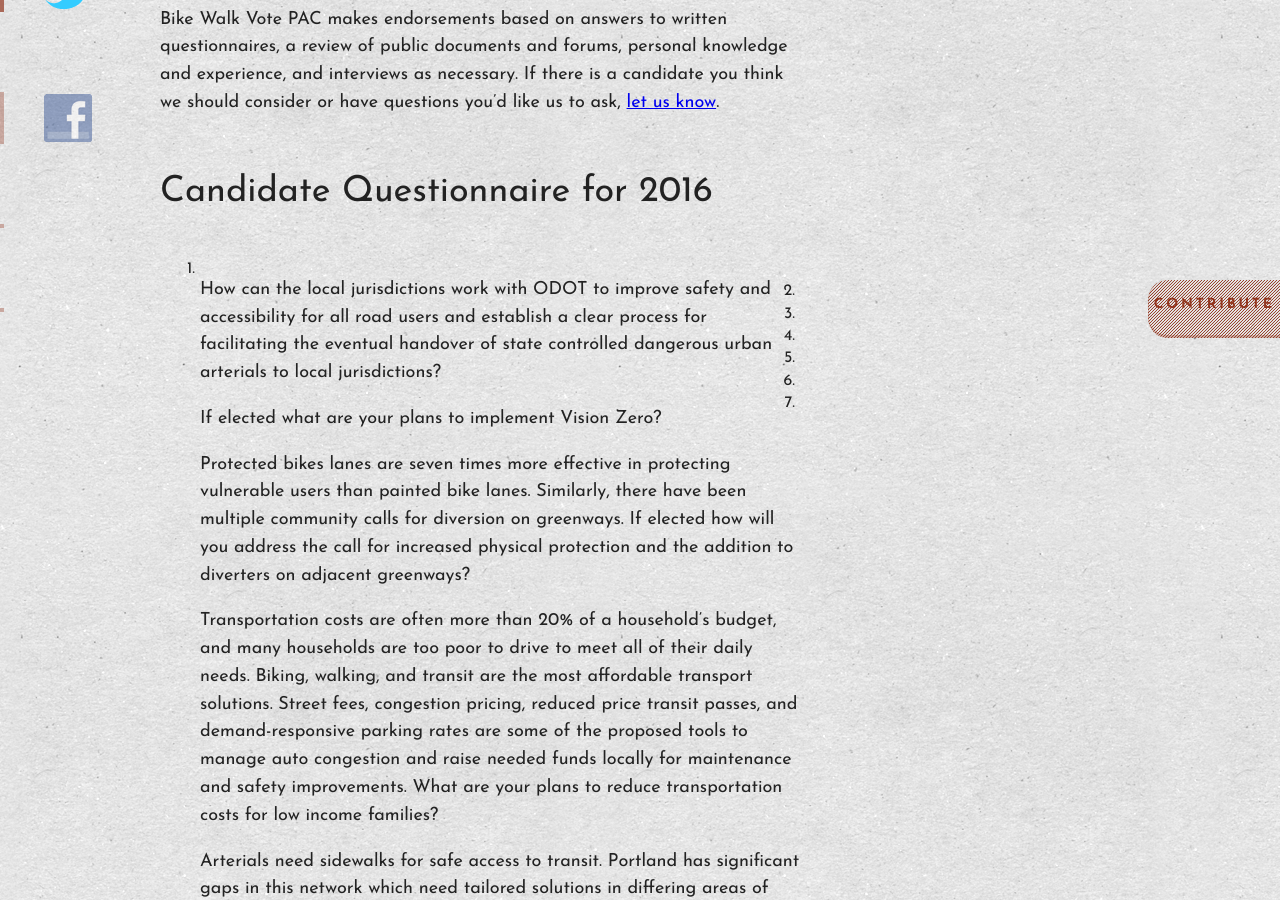
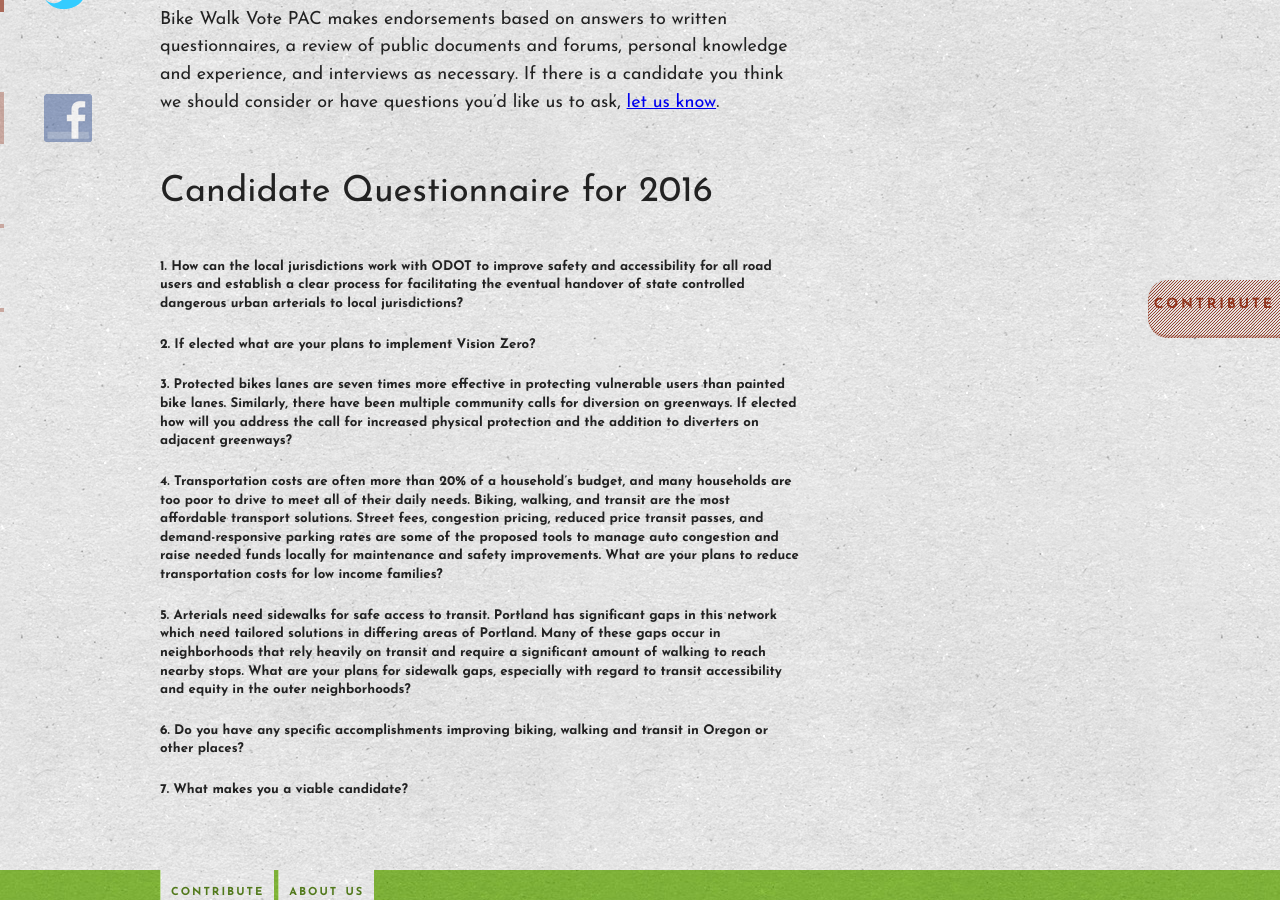
Before and after one commit to bikewalkvote/bikewalkvote.github.io, a Jekyll site: the page built from candidates.md, in a window 1280 px wide and 900 px high, scrolled down 304 px. Built offline with Jekyll 4.4.1, drawn with Linux system fonts in a browser that asks for light colours; nearby versions of some CDN libraries; Markdown is read by kramdown in place of the engine named in the settings; comment, search, counter and statistics services are not loaded; some of the changed text lies outside the part shown.

Commit message:
use headers for temporary formatting

```diff
--- a/candidates.md
+++ b/candidates.md
@@ -15,16 +15,10 @@ we should consider or have questions you'd like us to ask,
 
 ## Candidate Questionnaire for 2016
 
-1. How can the local jurisdictions work with ODOT to improve safety and accessibility for all road users and establish a clear process for facilitating the eventual handover of state controlled dangerous urban arterials to local jurisdictions?
-
-2. If elected what are your plans to implement Vision Zero?
-
-3. Protected bikes lanes are seven times more effective in protecting vulnerable users than painted bike lanes. Similarly, there have been multiple community calls for diversion on greenways. If elected how will you address the call for increased physical protection and the addition to diverters on adjacent greenways?
-
-4. Transportation costs are often more than 20% of a household’s budget, and many households are too poor to drive to meet all of their daily needs. Biking, walking, and transit are the most affordable transport solutions. Street fees, congestion pricing, reduced price transit passes, and demand-responsive parking rates are some of the proposed tools to manage auto congestion and raise needed funds locally for maintenance and safety improvements. What are your plans to reduce transportation costs for low income families?
-
-5. Arterials need sidewalks for safe access to transit. Portland has significant gaps in this network which need tailored solutions in differing areas of Portland. Many of these gaps occur in neighborhoods that rely heavily on transit and require a significant amount of walking to reach nearby stops. What are your plans for sidewalk gaps, especially with regard to transit accessibility and equity in the outer neighborhoods?
-
-6. Do you have any specific accomplishments improving biking, walking and transit in Oregon or other places?
-
-7. What makes you a viable candidate?
+#####1. How can the local jurisdictions work with ODOT to improve safety and accessibility for all road users and establish a clear process for facilitating the eventual handover of state controlled dangerous urban arterials to local jurisdictions?
+#####2. If elected what are your plans to implement Vision Zero?
+#####3. Protected bikes lanes are seven times more effective in protecting vulnerable users than painted bike lanes. Similarly, there have been multiple community calls for diversion on greenways. If elected how will you address the call for increased physical protection and the addition to diverters on adjacent greenways?
+#####4. Transportation costs are often more than 20% of a household’s budget, and many households are too poor to drive to meet all of their daily needs. Biking, walking, and transit are the most affordable transport solutions. Street fees, congestion pricing, reduced price transit passes, and demand-responsive parking rates are some of the proposed tools to manage auto congestion and raise needed funds locally for maintenance and safety improvements. What are your plans to reduce transportation costs for low income families?
+#####5. Arterials need sidewalks for safe access to transit. Portland has significant gaps in this network which need tailored solutions in differing areas of Portland. Many of these gaps occur in neighborhoods that rely heavily on transit and require a significant amount of walking to reach nearby stops. What are your plans for sidewalk gaps, especially with regard to transit accessibility and equity in the outer neighborhoods?
+#####6. Do you have any specific accomplishments improving biking, walking and transit in Oregon or other places?
+#####7. What makes you a viable candidate?
```
